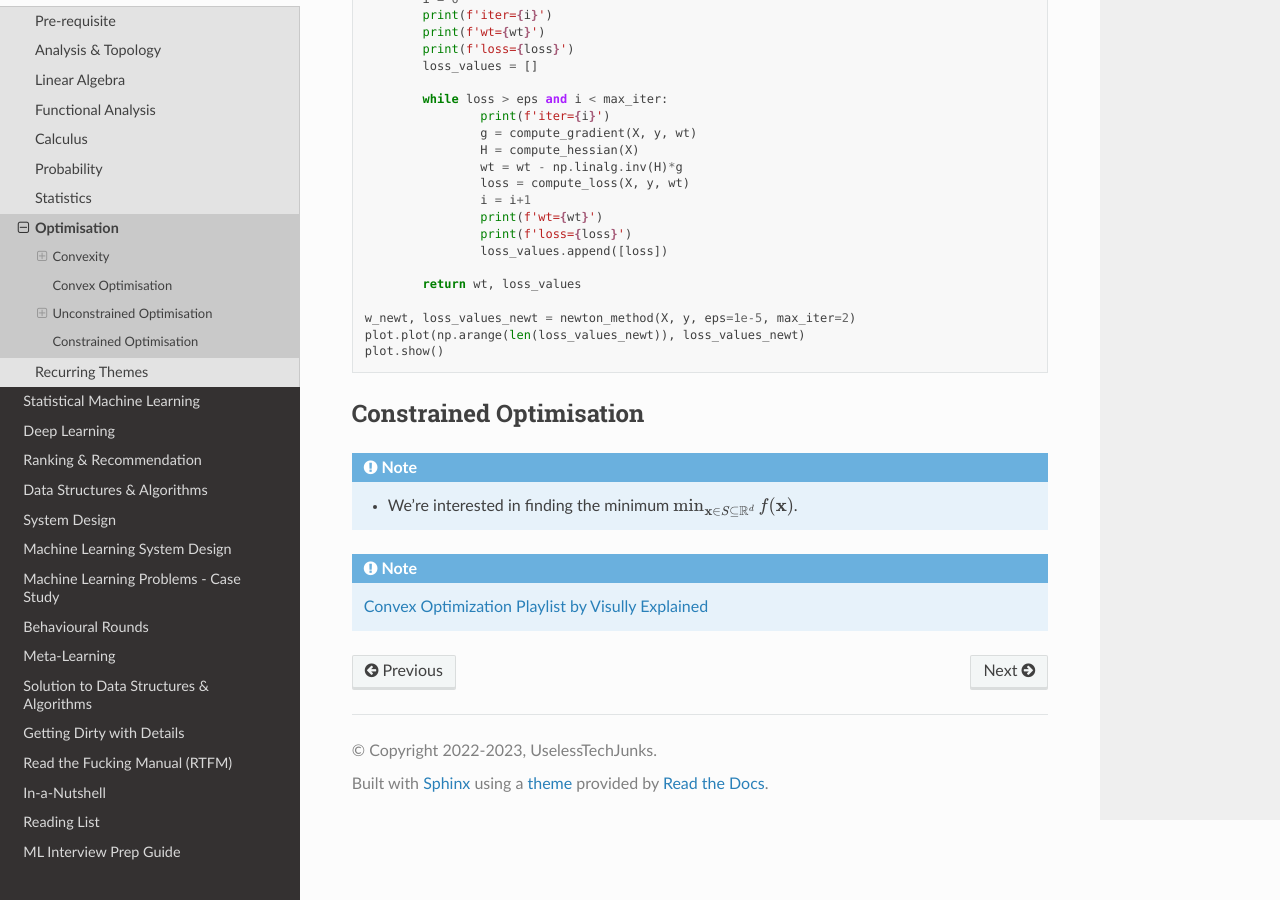
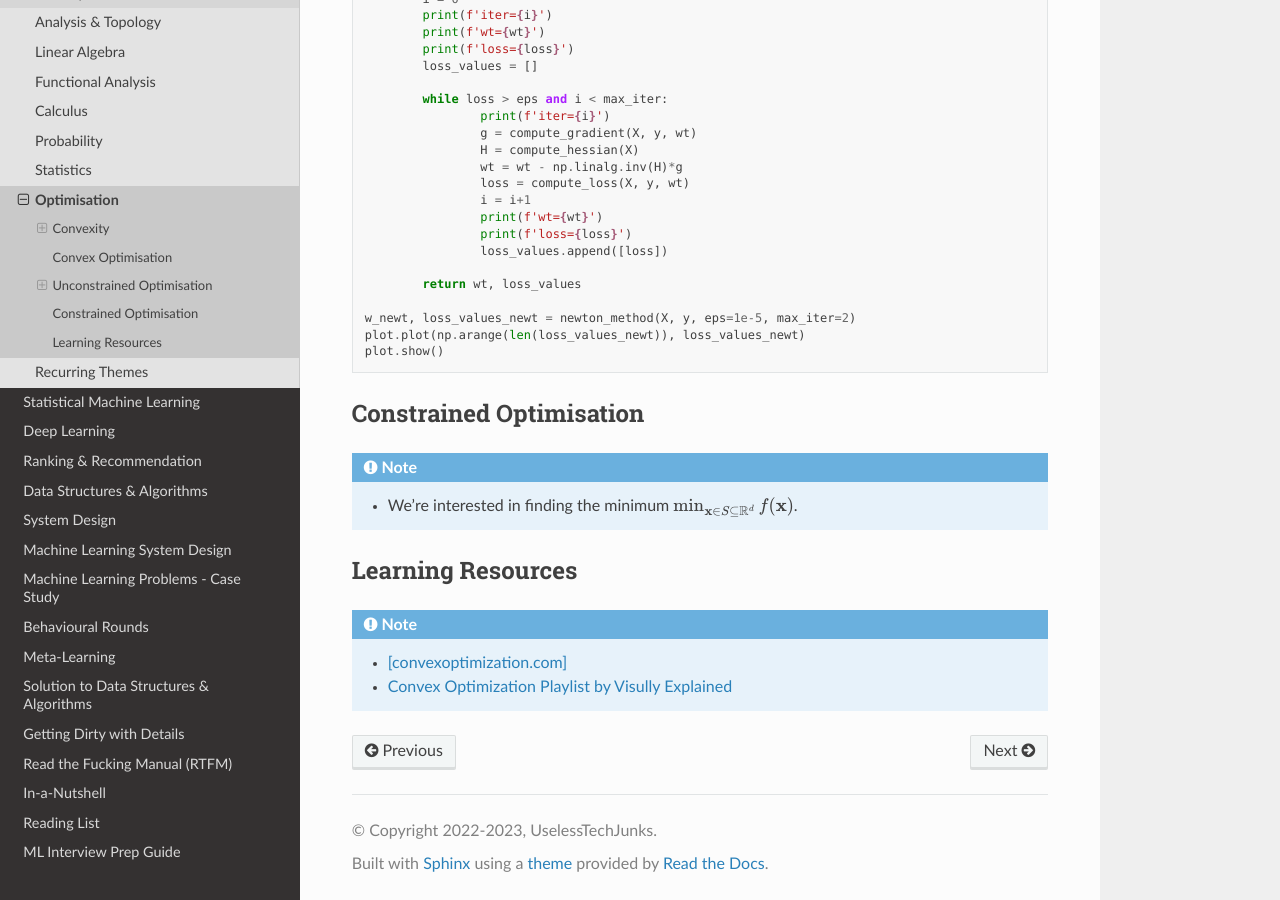
Before and after one commit to uselesstechjunks/leetcode, a Sphinx documentation site: the page built from docs/source/math/optim.rst, in a window 1280 px wide and 900 px high, scrolled down 4210 px. Built offline with Sphinx 7.4.7 and the Read the Docs theme 2.0.0, drawn with Linux system fonts in a browser that asks for light colours.

Commit message:
Update optim.rst (#332)

```diff
--- a/docs/source/math/optim.rst
+++ b/docs/source/math/optim.rst
@@ -197,5 +197,9 @@ Constrained Optimisation
 .. note::
 	* We're interested in finding the minimum :math:`\min_{\mathbf{x}\in S\subseteq \mathbb{R}^d}f(\mathbf{x})`.
 
+****************************************************************************************
+Learning Resources
+****************************************************************************************
 .. note::
-	`Convex Optimization Playlist by Visully Explained <https://www.youtube.com/playlist?list=PLqwozWPBo-FuPu4d9pFOobsCF1vDGdY_I>`_
+	* `[convexoptimization.com] <https://convexoptimization.com/>`_
+	* `Convex Optimization Playlist by Visully Explained <https://www.youtube.com/playlist?list=PLqwozWPBo-FuPu4d9pFOobsCF1vDGdY_I>`_
```
